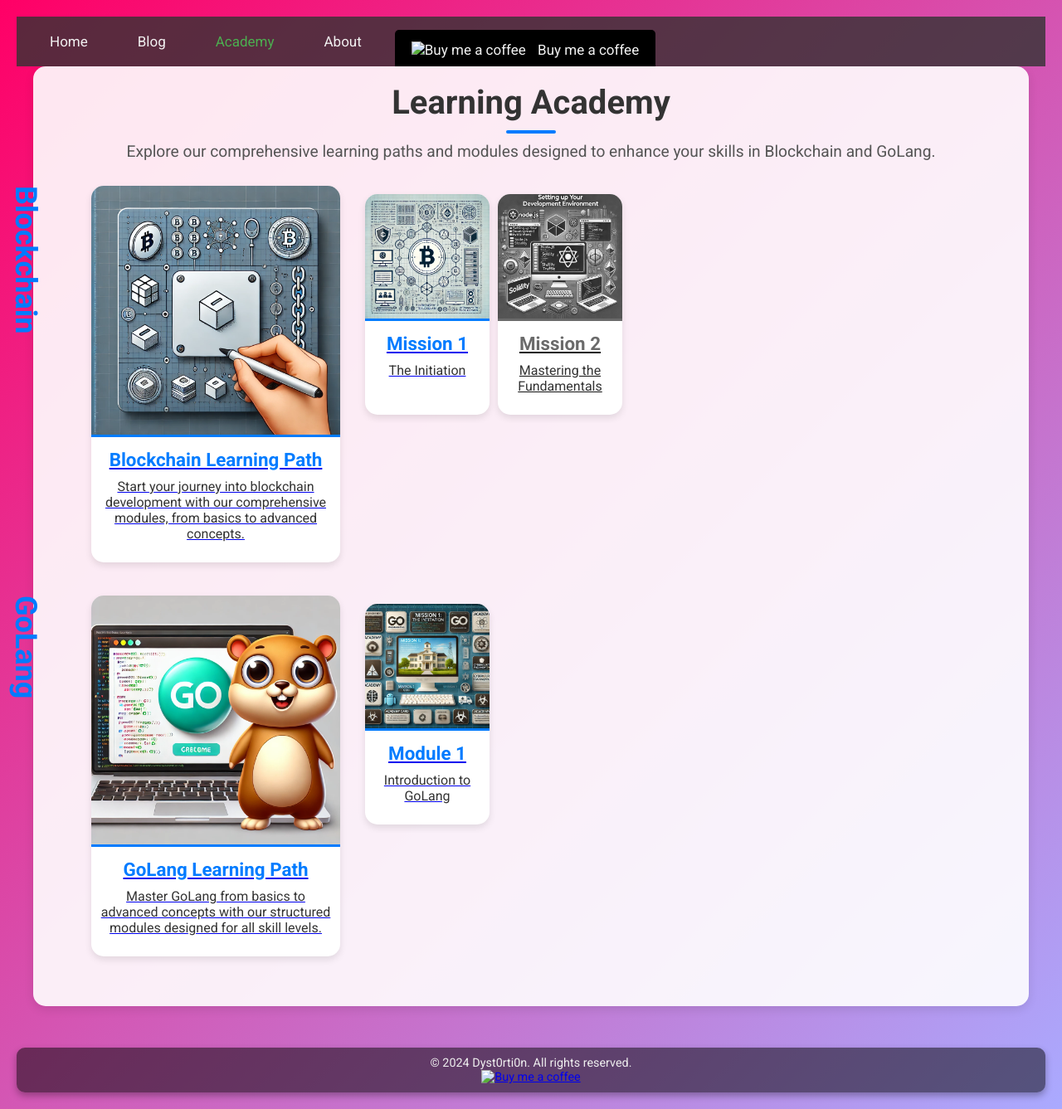
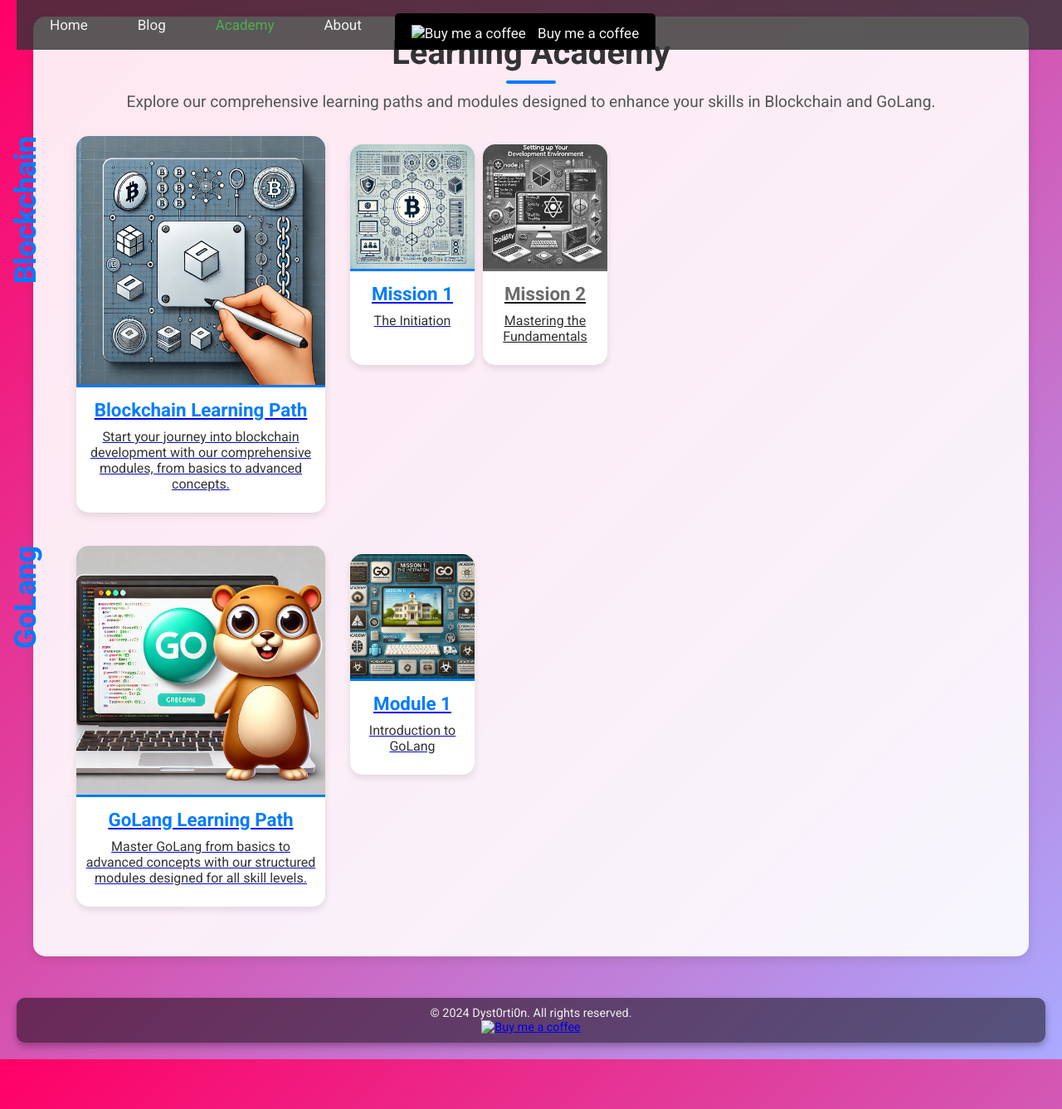
Before and after one commit to Dyst0rti0n/Dyst0rti0n.github.io, a Jekyll site: the page built from academy.html, in a window 1280 px wide and 1337 px high. Shown: the whole window at 83% size. Built offline with Jekyll 4.4.1, drawn with Linux system fonts in a browser that asks for light colours.

Commit message:
Bad push??

```diff
--- a/academy.html
+++ b/academy.html
@@ -2,7 +2,6 @@
 layout: default
 title: "Learning Academy"
 ---
-
 <head>
     <link rel="stylesheet" href="/assets/css/academy.css">
 </head>
@@ -13,10 +12,10 @@
 
         <div class="academy-section">
             <div class="learning-path">
-                <div class="path-heading">
-                    <h2>Blockchain</h2>
-                </div>
                 <div class="path-content">
+                    <div class="path-heading">
+                        <h2>Blockchain</h2>
+                    </div>
                     <div class="academy-card-large">
                         <a href="/academy/blockchain-learning/" class="academy-card-link">
                             <img src="/assets/images/blockchain.png" alt="Blockchain Learning Path">
@@ -52,10 +51,10 @@
 
         <div class="academy-section">
             <div class="learning-path">
-                <div class="path-heading">
-                    <h2>GoLang</h2>
-                </div>
                 <div class="path-content">
+                    <div class="path-heading">
+                        <h2>GoLang</h2>
+                    </div>
                     <div class="academy-card-large">
                         <a href="/academy/golang-learning/" class="academy-card-link">
                             <img src="/assets/images/golang.png" alt="GoLang Learning Path">
--- a/assets/css/academy.css
+++ b/assets/css/academy.css
@@ -57,10 +57,9 @@
   font-size: 1.5em;
   font-weight: bold;
   color: #007bff;
+  transform: rotate(180deg);
   margin-right: 20px;
-  position: absolute;
-  left: -50px;
-  top: 0;
+  margin-left: -50px; /* Adjusted for centering the text within the container */
 }
 
 .path-content {
@@ -68,7 +67,6 @@
   align-items: flex-start;
   flex-wrap: nowrap;
   gap: 20px;
-  margin-left: 50px;
 }
 
 .academy-card-large, .academy-card-small {
@@ -151,6 +149,119 @@
   box-shadow: 0 8px 16px rgba(0, 0, 0, 0.2);
 }
 
+/* Navbar Styles */
+.navbar {
+background-color: rgba(51, 51, 51, 0.8);
+overflow: hidden;
+position: fixed; /* Changed from sticky to fixed */
+top: 0;
+width: 100%;
+z-index: 1000;
+height: 60px;
+display: flex;
+align-items: center;
+justify-content: space-between;
+padding: 0 20px;
+transition: background-color 0.3s;
+}
+
+.navbar-center {
+display: flex;
+align-items: center;
+justify-content: center;
+gap: 20px;
+}
+
+.navbar a {
+display: block;
+color: #f2f2f2;
+text-align: center;
+padding: 14px 20px;
+text-decoration: none;
+font-size: 17px;
+transition: color 0.3s;
+}
+
+.navbar a:hover {
+color: #4CAF50;
+}
+
+.navbar a.active {
+color: #4CAF50;
+}
+
+.navbar .icon {
+display: none;
+}
+
+.bmc-button {
+display: inline-flex;
+align-items: center;
+justify-content: center;
+padding: 10px 20px;
+font-size: 1em;
+color: #ffffff;
+background-color: #000000;
+border-radius: 5px;
+text-decoration: none;
+transition: background-color 0.3s ease, color 0.3s ease;
+margin-top: 20px;
+}
+
+.bmc-button img {
+margin-right: 10px;
+height: 30px;
+}
+
+.bmc-button:hover {
+background-color: #444444;
+color: #ffdd00;
+}
+
+.bmc-button-nav img,
+.bmc-button-footer img {
+height: 30px;
+}
+
+.bmc-button-nav {
+display: inline-block;
+padding: 0;
+}
+
+@media screen and (max-width: 768px) {
+.navbar a:not(:first-child), .navbar-center {
+    display: none;
+}
+.navbar a.icon {
+    float: right;
+    display: block;
+}
+}
+
+@media screen and (max-width: 768px) {
+.navbar.responsive {
+    position: relative;
+    flex-direction: column;
+    align-items: flex-start;
+}
+.navbar.responsive .icon {
+    position: absolute;
+    right: 0;
+    top: 0;
+}
+.navbar.responsive .navbar-center {
+    display: flex;
+    flex-direction: column;
+    align-items: flex-start;
+    width: 100%;
+}
+.navbar.responsive a {
+    float: none;
+    display: block;
+    text-align: left;
+}
+}
+
 /* Media Queries for Responsive Design */
 @media screen and (max-width: 768px) {
   .learning-path {
```
